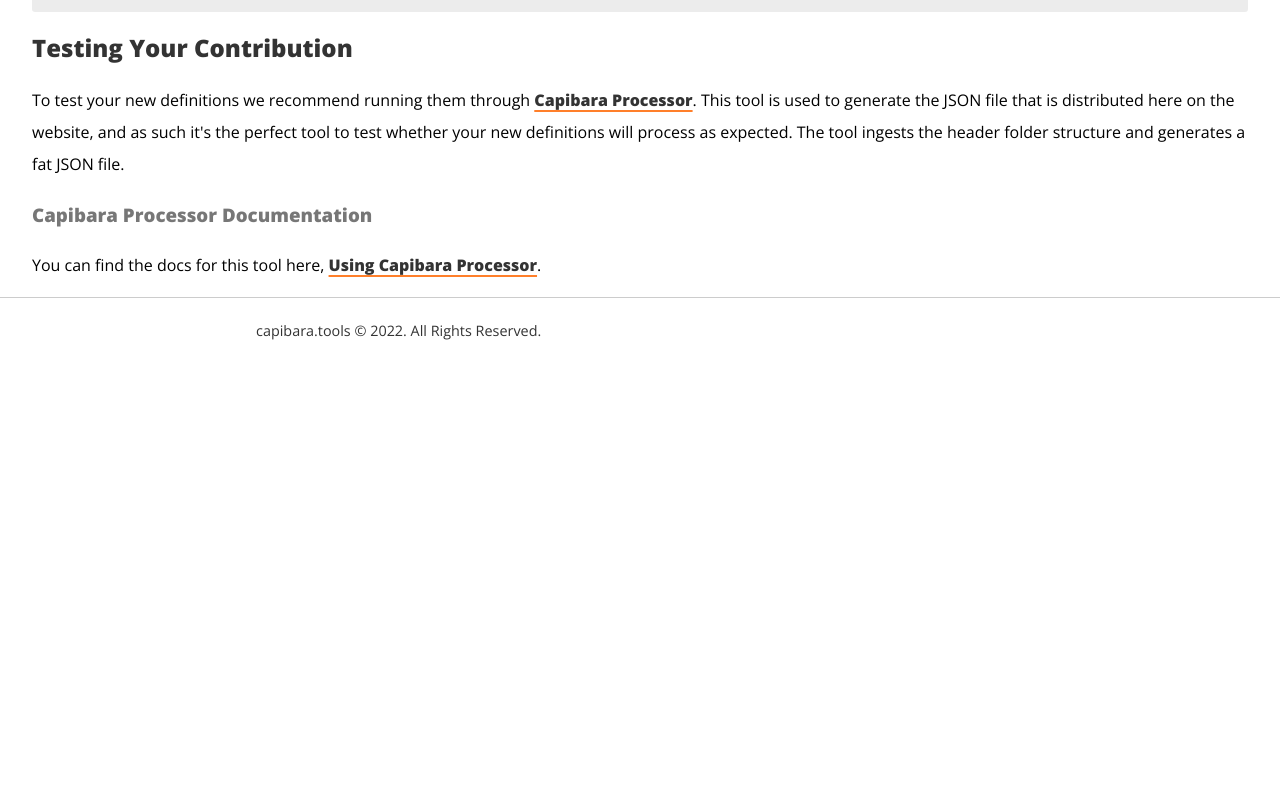
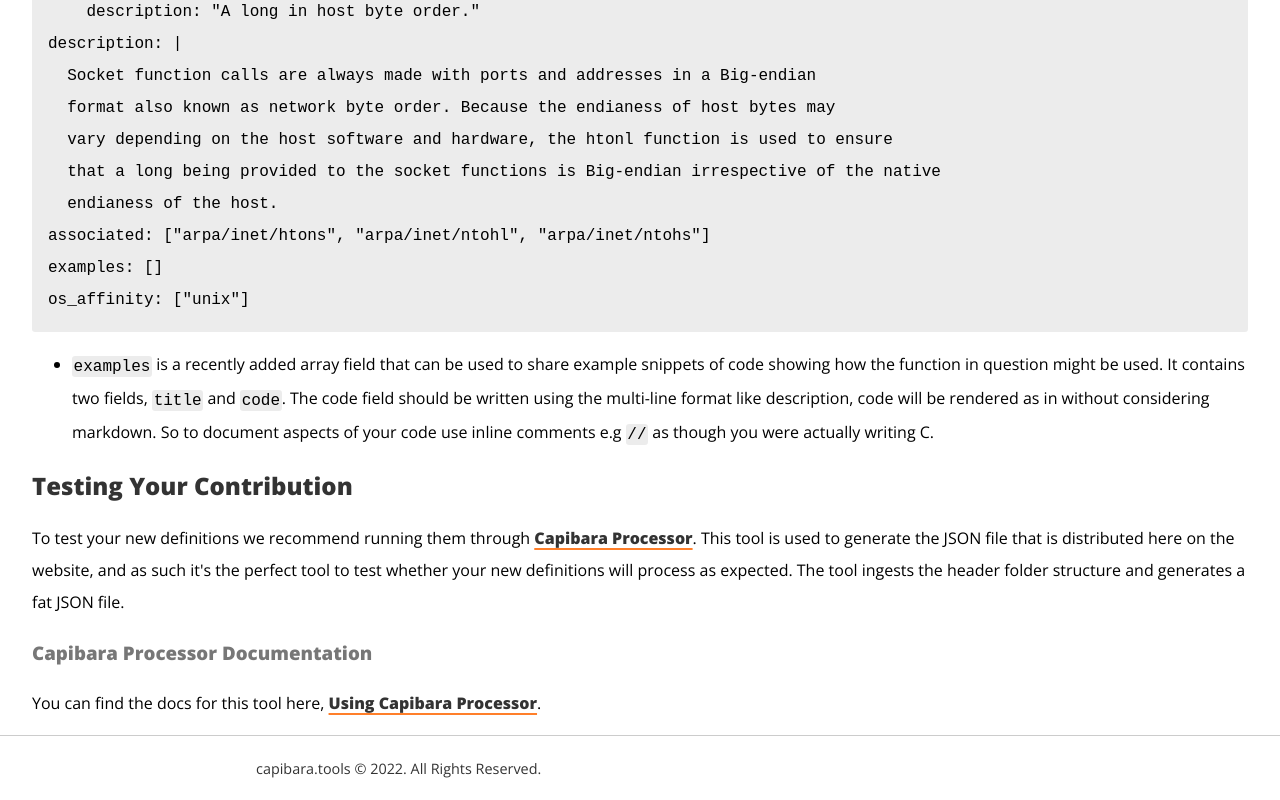
Before and after one commit to Capibara-Tools/website, a React (Create React App) app in the folder clientapp/: page /docs/contribute-docs in a window 1280 px wide. Shown: the part 5700-6500 px from the top of the page. Before the commit the page ends 6062 px from the top, so only its background shows below. Built offline with nearby package versions, Linux system fonts and the light colour scheme.

Commit message:
update docs

```diff
--- a/clientapp/src/pages/docs/BuildingAPlugin.js
+++ b/clientapp/src/pages/docs/BuildingAPlugin.js
@@ -140,6 +140,12 @@ export default function BuildingAPlugin() {
           "description": "Any expression that reduces to an integer sentinel value of TRUE, not 0, or FALSE, 0."
         }
       ]
+      "examples": [
+        {
+          "title": "Using assert to verify expected behavior",
+          "code": "#include <stdio.html>\n\nint main(int argc, char ** argv){\nassert(1==1)\n}\n"
+        }
+      ]
     }
   },
   // A description of the macro as a whole.
@@ -264,6 +270,12 @@ export default function BuildingAPlugin() {
     }
   ],
   "description": "Note: [\`string/strncat\`] is a similar function that should generally be preferred\nbecause it has a character limit while strcat does not. This means strcat will more\nlikely be vulnerable to overflow attacks if used without care. The strcat function is\ndesigned to operate exclusively on strings and as such it will terminate on the null\ncharacter. This function concatenates a non-overlapping source string onto the end\nof the destination string. It also returns a pointer to the destination string.\n",
+  "examples": [
+    {
+      "title": "Using strcat to concatenate two strings.",
+      "code": "#include <stdio.html>\n\nint main(int argc, char ** argv){\nchar buffer[50] = "Hello";\nchar append[50] = "World";\nstrcat(buffer,append);\n}\n"
+    }
+  ]
   "associated": [ //This contains a list of associated functions think of like a see also.
     "string/strncat"
   ],
--- a/clientapp/src/pages/docs/ContributingCLibraryDocumentation.js
+++ b/clientapp/src/pages/docs/ContributingCLibraryDocumentation.js
@@ -173,6 +173,15 @@ kind: !function //Has subproperties that help to document the functional behavio
   parameters:
     - name: expression
       description: "Any expression that reduces to an integer sentinel value of TRUE, not 0, or FALSE, 0."
+  examples: [
+    - title: "Using assert to verify expected behavior"
+      code: |
+        #include <stdio.html>
+
+        int main(int argc, char ** argv){
+          assert(1==1)
+        }
+  ]
 description: |
   If the expression evaluates to TRUE, the macro does nothing. If it evaluates to false, it writes an error
   stderr and the program dies. Typically used to diagnose or test various pieces of code.
@@ -284,8 +293,21 @@ description: |
   that a long being provided to the socket functions is Big-endian irrespective of the native
   endianess of the host.
 associated: ["arpa/inet/htons", "arpa/inet/ntohl", "arpa/inet/ntohs"]
+examples: []
 os_affinity: ["unix"]`}
       </pre>
+      <p>
+        <ul>
+          <li>
+            <code>examples</code> is a recently added array field that can be used
+            to share example snippets of code showing how the function in question might
+            be used. It contains two fields, <code>title</code> and <code>code</code>. The code
+            field should be written using the multi-line format like description, code will
+            be rendered as in without considering markdown. So to document aspects of your code use
+            inline comments e.g <code>//</code> as though you were actually writing C.
+          </li>
+        </ul>
+      </p>
       <h2>Testing Your Contribution</h2>
       <p>
         To test your new definitions we recommend running them through{" "}
```
